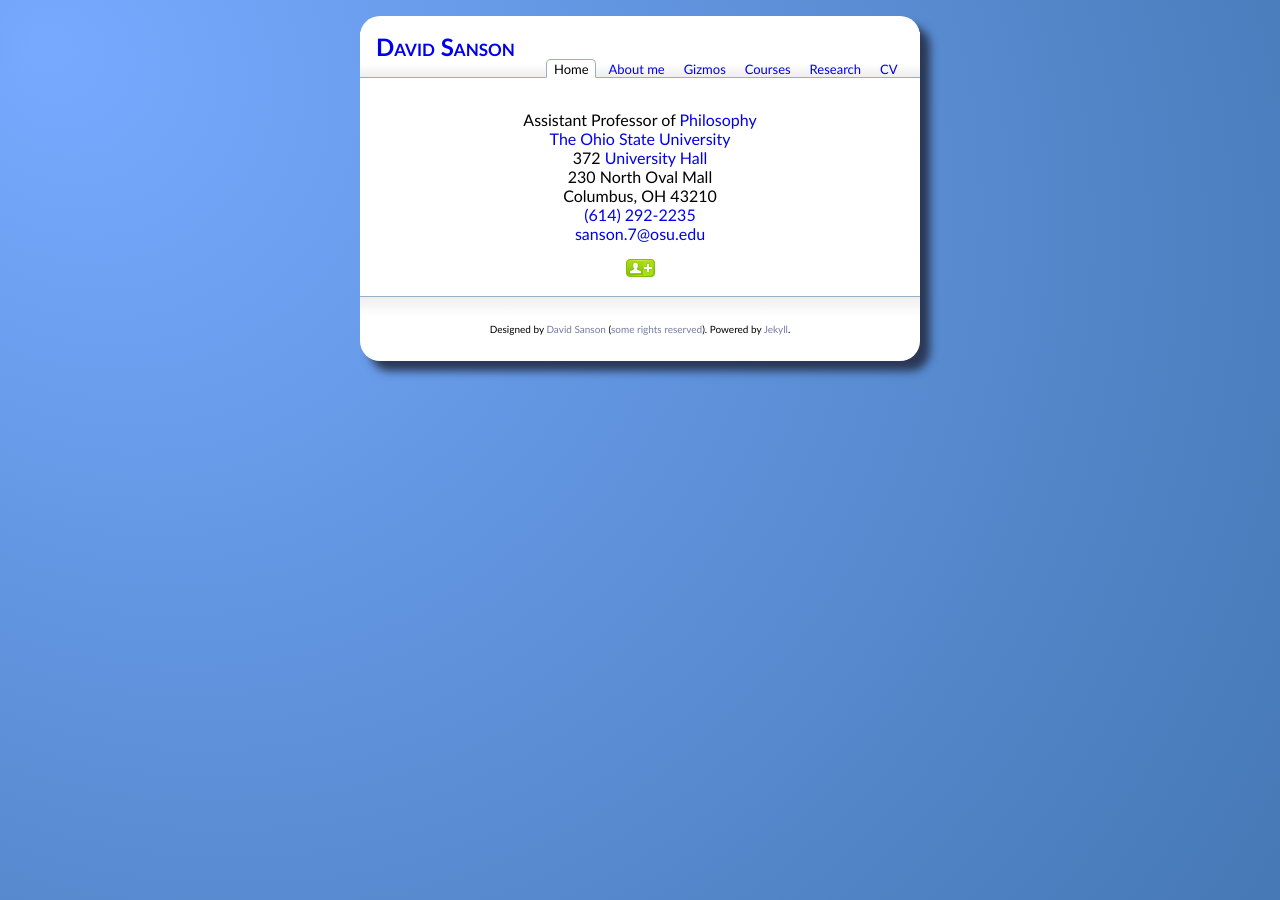
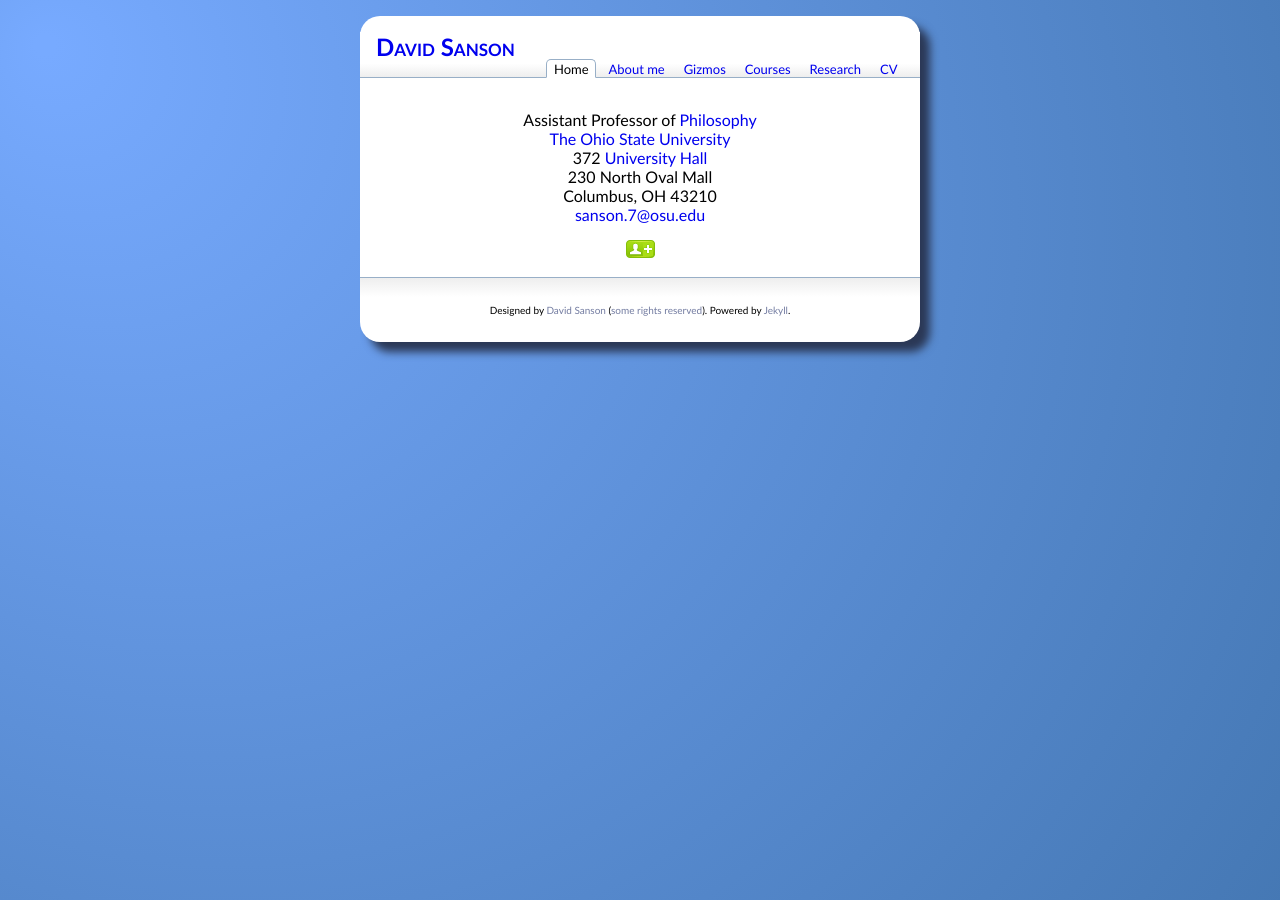
Before and after one commit to dsanson/dsanson.github.com, a Jekyll site: the page built from index.html, in a window 1280 px wide. Built offline with Jekyll 4.4.1, drawn with Linux system fonts in a browser that asks for light colours; Markdown is read by kramdown in place of the engine named in the settings; comment, search, counter and statistics services are not loaded.

Commit message:
removed phone number

```diff
--- a/index.html
+++ b/index.html
@@ -37,9 +37,6 @@
 	</div>
 </div>
 <div>
-	<a href="tel:6142922235" title="6142922235" class="tel">(614) 292-2235</a>
-</div>
-<div>
 	<a class="email" href="mailto:&#115;&#097;&#110;&#115;&#111;&#110;&#046;&#055;&#064;&#111;&#115;&#117;&#046;&#101;&#100;&#117;">&#115;&#097;&#110;&#115;&#111;&#110;&#046;&#055;&#064;&#111;&#115;&#117;&#046;&#101;&#100;&#117;</a>
 </div>
 
```
